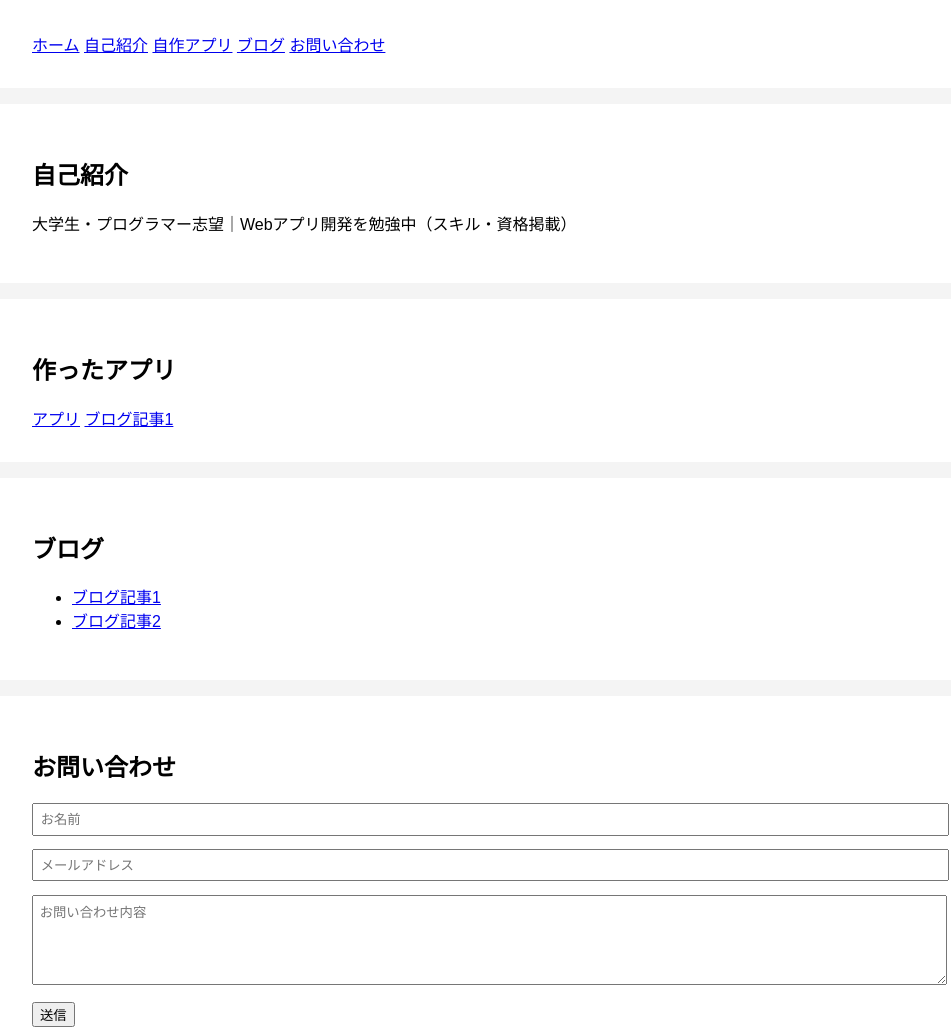
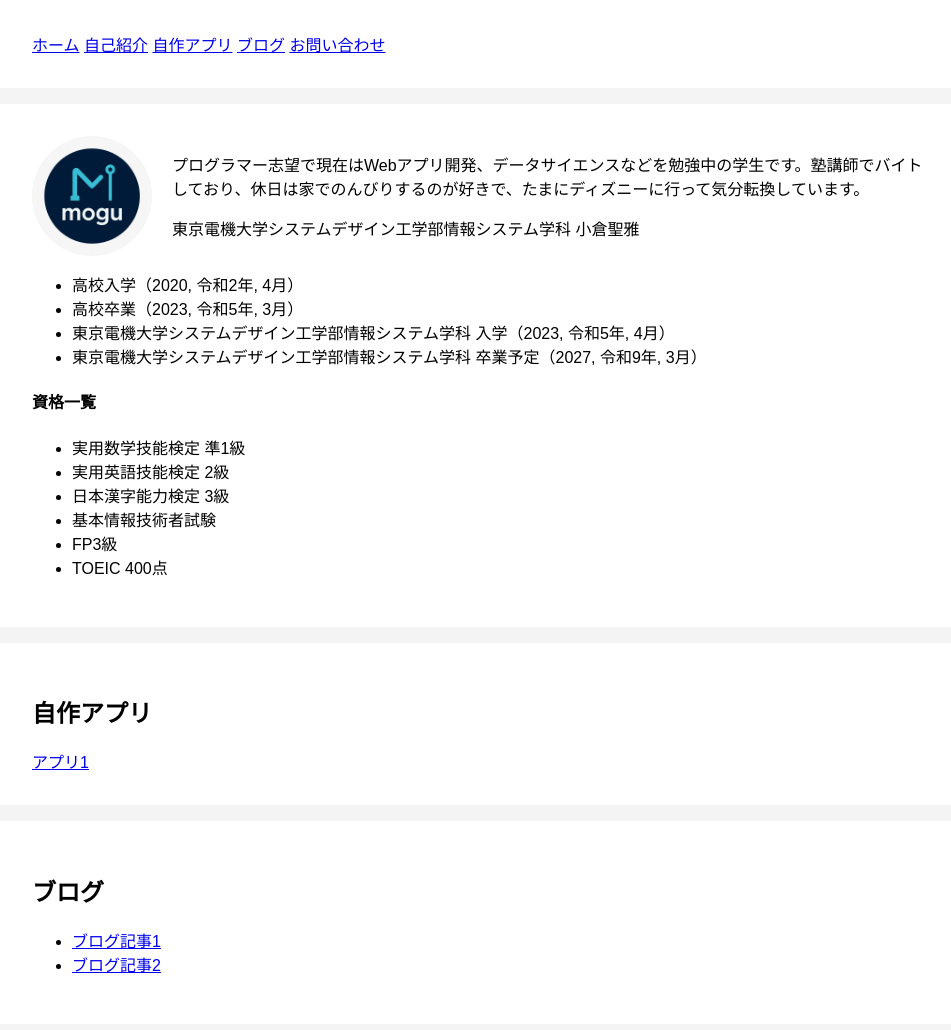
Before and after one commit to mogu040517/profire, a plain HTML site: page index.html in a window 1280 px wide. Shown: the top 1030 px of the page, without its empty margins (158-1109 px from the left). Drawn offline with Linux system fonts and the light colour scheme.

```diff
--- a/index.html
+++ b/index.html
@@ -16,14 +16,34 @@
       </nav>
     </header>
     <main>
+      <section class="profile">
+        <div class="profile-container">
+          <img src="images.png" alt="アイコン" class="profile-icon">
+          <div class="profile-text">
+            <p>プログラマー志望で現在はWebアプリ開発、データサイエンスなどを勉強中の学生です。塾講師でバイトしており、休日は家でのんびりするのが好きで、たまにディズニーに行って気分転換しています。</p>
+            <p>東京電機大学システムデザイン工学部情報システム学科 小倉聖雅</p>
+          </div>
+        </div>
+        <ul>
+          <li>高校入学（2020, 令和2年, 4月）</li>
+          <li>高校卒業（2023, 令和5年, 3月）</li>
+          <li>東京電機大学システムデザイン工学部情報システム学科 入学（2023, 令和5年, 4月）</li>
+          <li>東京電機大学システムデザイン工学部情報システム学科 卒業予定（2027, 令和9年, 3月）</li>
+        </ul>
+        <h4>資格一覧</h4>
+        <ul>
+          <li>実用数学技能検定 準1級</li>
+          <li>実用英語技能検定 2級</li>
+          <li>日本漢字能力検定 3級</li>
+          <li>基本情報技術者試験</li>
+          <li>FP3級</li>
+          <li>TOEIC 400点</li>
+        </ul>
+      </section>
+
       <section>
-        <h1>自己紹介</h1>
-        <p>大学生・プログラマー志望｜Webアプリ開発を勉強中（スキル・資格掲載）</p>
-      </section>
-      <section>
-        <h1>作ったアプリ</h1>
-        <a href="https://example.com/apuri">アプリ</a>
-        <a href="https://example.com/blog1">ブログ記事1</a>
+        <h1>自作アプリ</h1>
+        <a href="https://example.com/apuri">アプリ1</a>
       </section>
       <section>
         <h1>ブログ</h1>
@@ -34,11 +54,12 @@
       </section>
       <section>
         <h1>お問い合わせ</h1>
-        <form action="https://formspree.io/f/your-form-id" method="POST">
+        <form action="https://formspree.io/f/xanooyyn" method="POST">
           <input type="text" name="name" placeholder="お名前" required>
           <input type="email" name="email" placeholder="メールアドレス" required>
           <textarea name="message" rows="5" placeholder="お問い合わせ内容" required></textarea>
           <button type="submit">送信</button>
+          <input type="hidden" name="_next" value="https://yourportfolio.com/thanks.html">
         </form>
       </section>
     </main>
--- a/style.css
+++ b/style.css
@@ -18,3 +18,19 @@
   padding: 0.5em;
   margin-bottom: 1em;
 }
+
+.profile-container {
+  display: flex;
+  align-items: center;
+  gap: 20px; /* アイコンとテキストの間の余白 */
+}
+
+.profile-icon {
+  width: 120px;
+  border-radius: 50%;
+  flex-shrink: 0;
+}
+
+.profile-text {
+  flex: 1; /* テキスト側は広がる */
+}
```
Also changed, not shown: Images.png (added).
